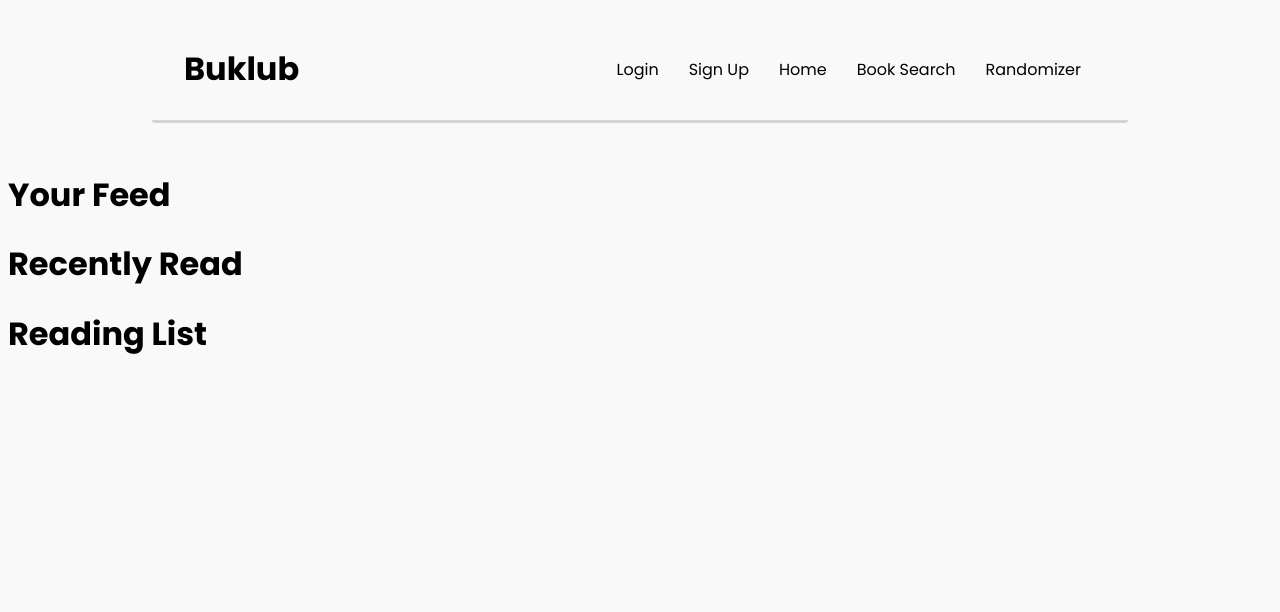
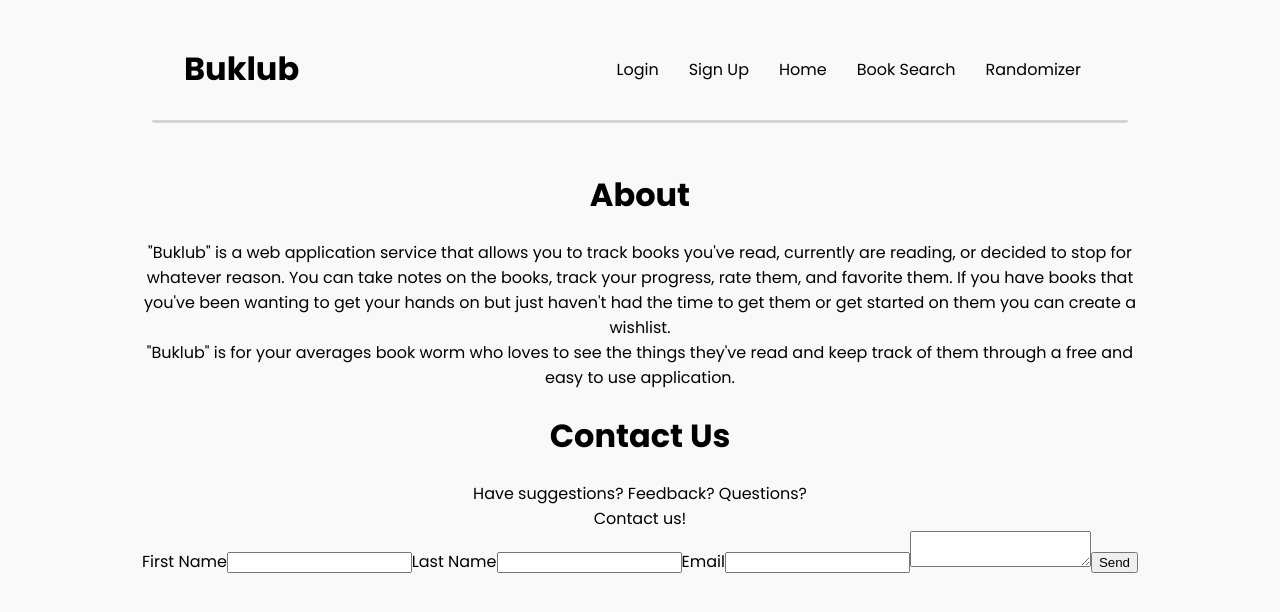
Before and after one commit to asekito/Buklub, a React app in the folder client/: page / in a window 1280 px wide. Shown: the top 612 px of the page. Built offline with nearby package versions, Linux system fonts and the light colour scheme.

Commit message:
styling for home oops wrong branch

```diff
--- a/client/src/components/Home.tsx
+++ b/client/src/components/Home.tsx
@@ -2,14 +2,46 @@ import * as React from "react";
 
 const Home = () => {
   return (
-    <div>
-      <h1>Your Feed</h1>
+    <div className="container">
+      <div id="about-section">
+        <h1>About</h1>
+        <div>
+          "Buklub" is a web application service that allows you to track books
+          you've read, currently are reading, or decided to stop for whatever
+          reason. You can take notes on the books, track your progress, rate
+          them, and favorite them. If you have books that you've been wanting to
+          get your hands on but just haven't had the time to get them or get
+          started on them you can create a wishlist.
+        </div>
+        <div>
+          "Buklub" is for your averages book worm who loves to see the things
+          they've read and keep track of them through a free and easy to use
+          application.
+        </div>
+      </div>
+
+      <div id="contact-section">
+        <h1>Contact Us</h1>
+        <div>Have suggestions? Feedback? Questions?</div>
+        <div>Contact us!</div>
+        <form id="contact-us form">
+          <label htmlFor="firstname">First Name</label>
+          <input type="text" name="firstname" />
+          <label htmlFor="lastname">Last Name</label>
+          <input type="text" name="lastname" />
+          <label htmlFor="email">Email</label>
+          <input type="email" name="email" />
+          <textarea name="comments"></textarea>
+          <input type="submit" value="Send" />
+        </form>
+      </div>
+      {/* <h1>Your Feed</h1>
       <div>
         <h1>Recently Read</h1>
       </div>
       <div>
         <h1>Reading List</h1>
-      </div>
+      </div> */}
     </div>
   );
 };
--- a/client/src/components/ReadingProfile/ReadListProfile.tsx
+++ b/client/src/components/ReadingProfile/ReadListProfile.tsx
@@ -111,6 +111,8 @@ const ReadListProfile: React.FC = () => {
           </div>
         ))}
       </div>
+      {/* ROOM FOR PAGINATION NAVIGATION STUFF */}
+
       <div className="history-container">
         <div>
           <h3>Wish List</h3>
```
